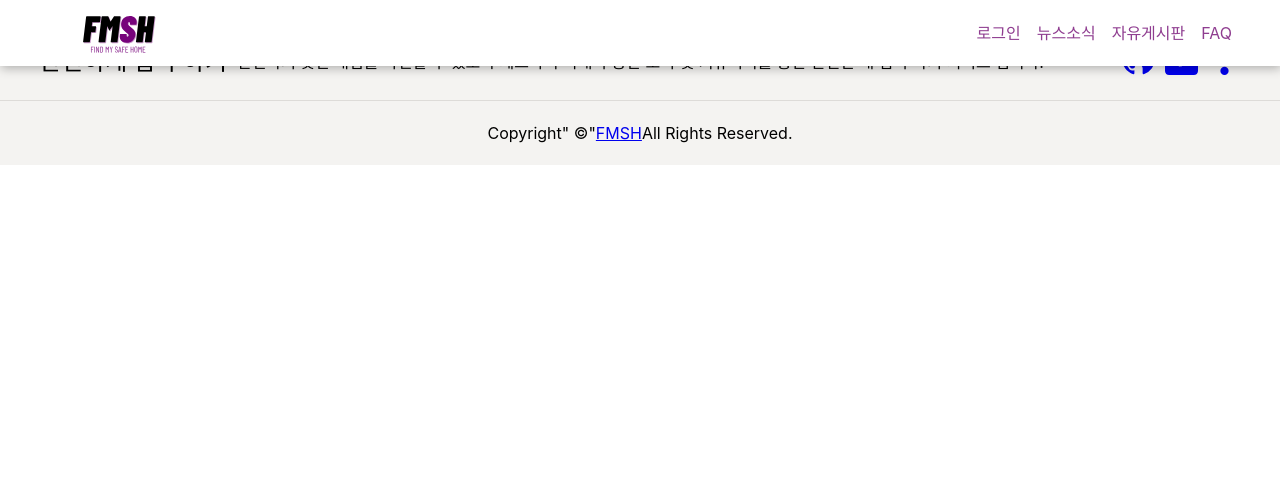
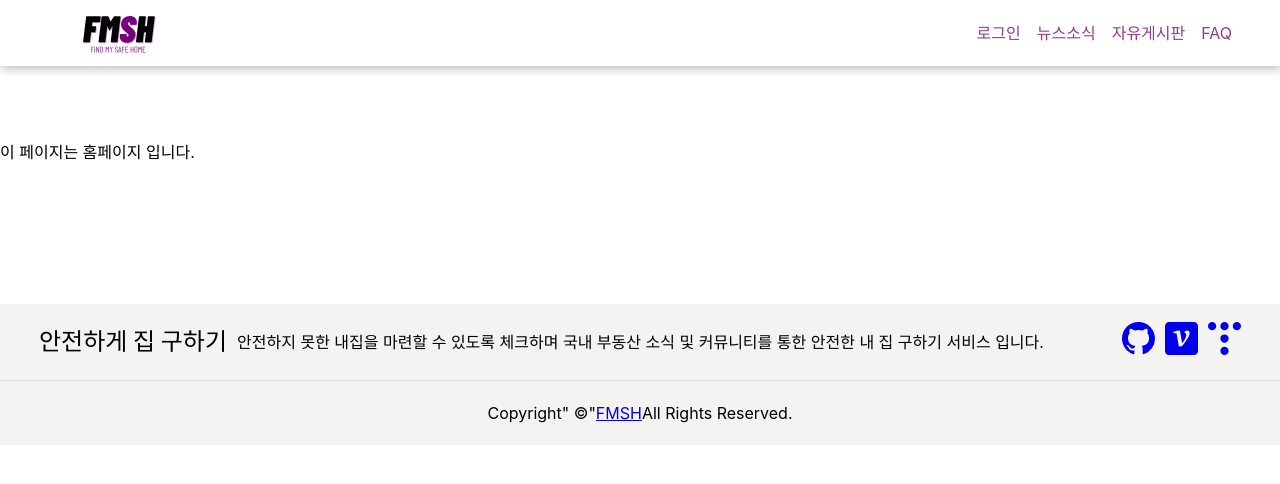
Before and after one commit to SuamKang/Find-my-safe-home, a React (Vite) app: page / in a window 1280 px wide. Shown: the top 484 px of the page. Built offline with nearby package versions, Linux system fonts and the light colour scheme.

Commit message:
fix: 오류 수정

```diff
--- a/src/pages/Root.tsx
+++ b/src/pages/Root.tsx
@@ -1,14 +1,15 @@
 import { Outlet } from "react-router-dom";
 
+import PageContent from "../components/layouts/main/PageContent";
 import Header from "../components/layouts/header/Header";
 import Footer from "../components/layouts/footer/Footer";
 const RootLayout = () => {
   return (
     <>
       <Header />
-      <main>
+      <PageContent>
         <Outlet />
-      </main>
+      </PageContent>
       <Footer />
     </>
   );
```
